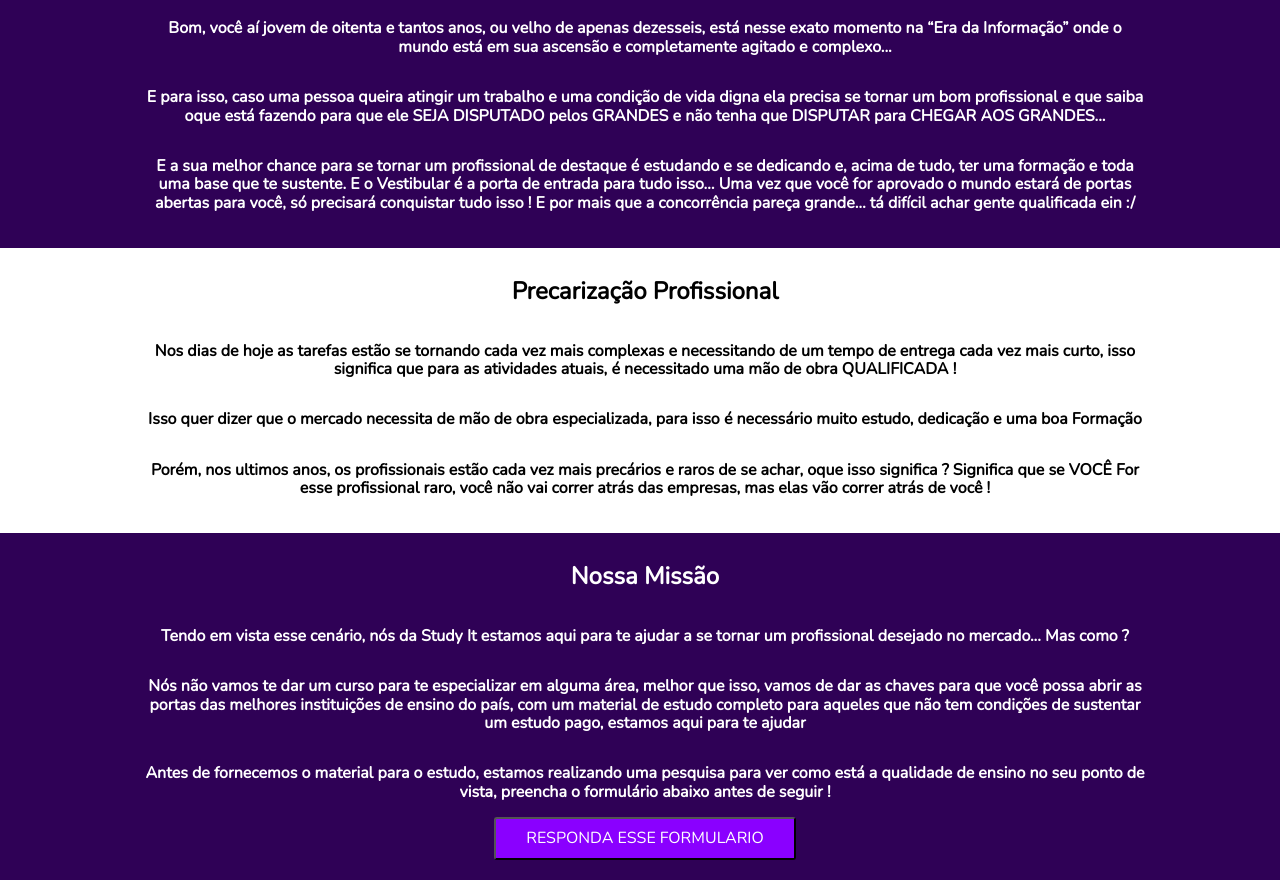
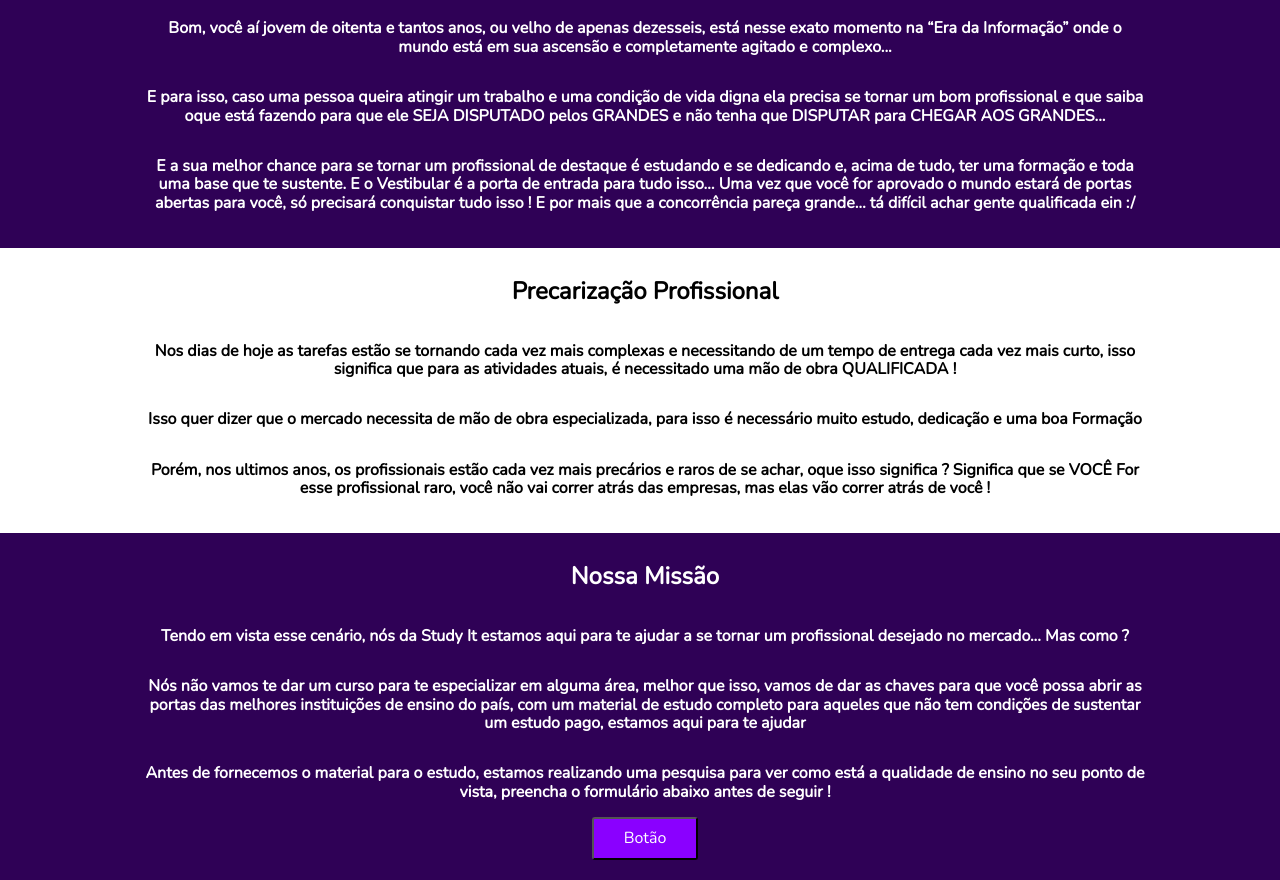
Before and after one commit to lucasgleria/study.it, a website: page index.html in a window 1280 px wide. Shown: the part 334-1214 px from the top of the page. Drawn offline with nearby package versions, Linux system fonts and the light colour scheme.

Commit message:
index update

```diff
--- a/index.html
+++ b/index.html
@@ -47,10 +47,7 @@
 		<b><p> Nós não vamos te dar um curso para te especializar em alguma área, melhor que isso, vamos de dar as chaves para que você possa abrir as portas das melhores instituições de ensino do país, com um material de estudo completo para aqueles que não tem condições de sustentar um estudo pago, estamos aqui para te ajudar </p></b>
 		<b><p> Antes de fornecemos o material para o estudo, estamos realizando uma pesquisa para ver como está a qualidade de ensino no seu ponto de vista, preencha o formulário abaixo antes de seguir ! </p></b>
 
-
-		<form action="https://forms.gle/eoX9UvsHa9RmgqxdA">
-			<b><button type="submit"> RESPONDA ESSE FORMULARIO </button></b>
-		</form>
+		<a href="#"><button>Botão</button></a>
 
 	</section>
 </body>
```
